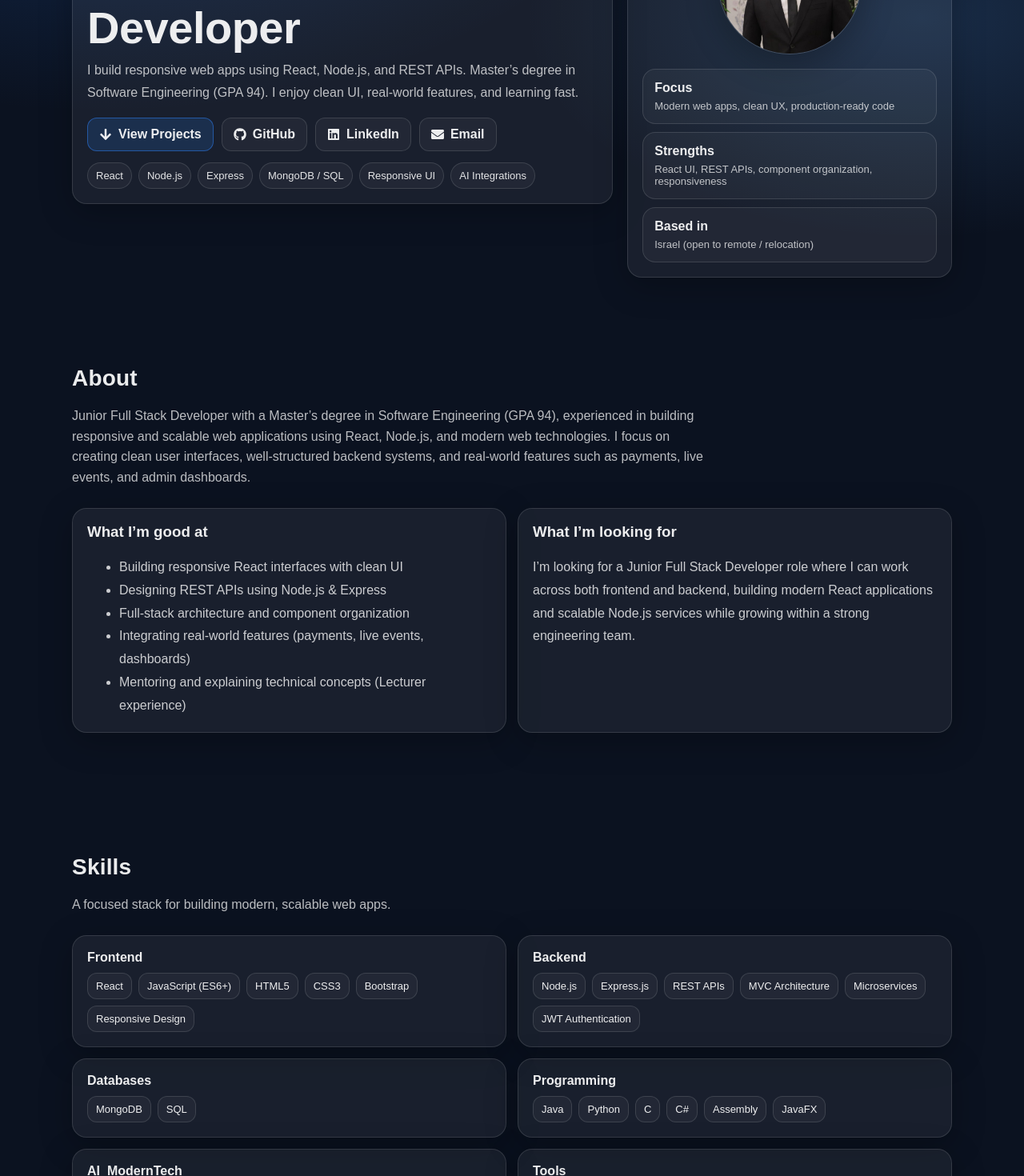
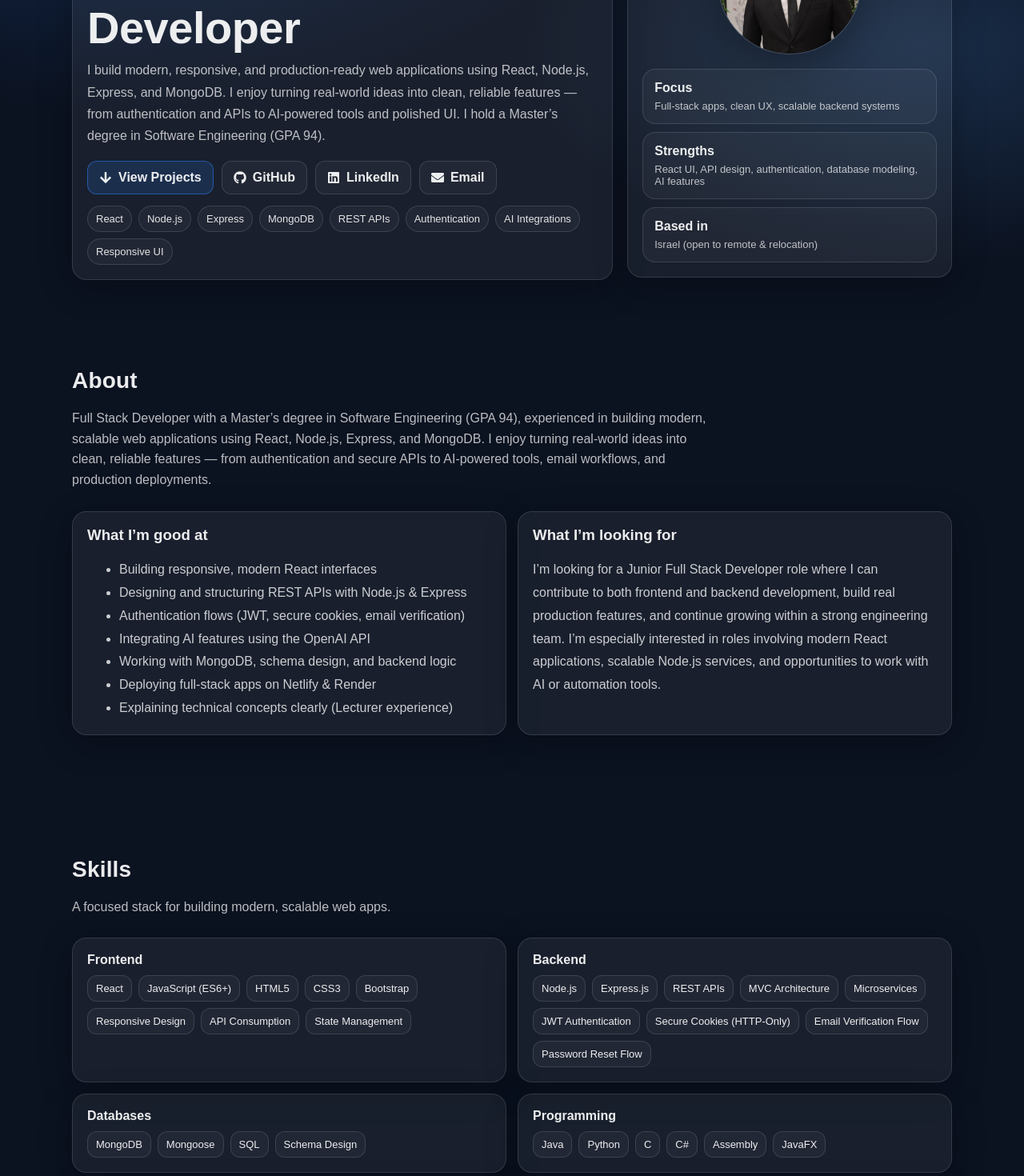
Before and after one commit to Saher-15/portfolio, a React (Vite) app: page / in a window 1280 px wide. Shown: the part 280-1750 px from the top of the page at 80% size. Built offline with nearby package versions, Linux system fonts and the light colour scheme.

Commit message:
Add new project

```diff
--- a/src/components/About.jsx
+++ b/src/components/About.jsx
@@ -3,34 +3,41 @@ export function About() {
     <section className="section" id="about">
       <div className="container">
         <h2 className="sectionTitle">About</h2>
+
         <p className="sectionSub">
-          Junior Full Stack Developer with a Master’s degree in Software Engineering (GPA 94),
-          experienced in building responsive and scalable web applications using React,
-          Node.js, and modern web technologies. I focus on creating clean user interfaces,
-          well-structured backend systems, and real-world features such as payments,
-          live events, and admin dashboards.
+          Full Stack Developer with a Master’s degree in Software Engineering (GPA 94),
+          experienced in building modern, scalable web applications using React, Node.js,
+          Express, and MongoDB. I enjoy turning real-world ideas into clean, reliable
+          features — from authentication and secure APIs to AI-powered tools, email
+          workflows, and production deployments.
         </p>
 
         <div className="grid2">
+
           <div className="card">
             <h3 style={{ marginTop: 0 }}>What I’m good at</h3>
             <ul style={{ margin: 0, color: "rgba(255,255,255,0.78)", lineHeight: 1.8 }}>
-              <li>Building responsive React interfaces with clean UI</li>
-              <li>Designing REST APIs using Node.js & Express</li>
-              <li>Full-stack architecture and component organization</li>
-              <li>Integrating real-world features (payments, live events, dashboards)</li>
-              <li>Mentoring and explaining technical concepts (Lecturer experience)</li>
+              <li>Building responsive, modern React interfaces</li>
+              <li>Designing and structuring REST APIs with Node.js & Express</li>
+              <li>Authentication flows (JWT, secure cookies, email verification)</li>
+              <li>Integrating AI features using the OpenAI API</li>
+              <li>Working with MongoDB, schema design, and backend logic</li>
+              <li>Deploying full-stack apps on Netlify & Render</li>
+              <li>Explaining technical concepts clearly (Lecturer experience)</li>
             </ul>
           </div>
 
           <div className="card">
             <h3 style={{ marginTop: 0 }}>What I’m looking for</h3>
             <p style={{ margin: 0, color: "rgba(255,255,255,0.78)", lineHeight: 1.8 }}>
-              I’m looking for a Junior Full Stack Developer role where I can work across
-              both frontend and backend, building modern React applications and scalable
-              Node.js services while growing within a strong engineering team.
+              I’m looking for a Junior Full Stack Developer role where I can contribute
+              to both frontend and backend development, build real production features,
+              and continue growing within a strong engineering team. I’m especially
+              interested in roles involving modern React applications, scalable Node.js
+              services, and opportunities to work with AI or automation tools.
             </p>
           </div>
+
         </div>
       </div>
     </section>
--- a/src/components/Hero.jsx
+++ b/src/components/Hero.jsx
@@ -5,6 +5,7 @@ export function Hero() {
   return (
     <section className="hero" id="home">
       <div className="container heroGrid">
+
         {/* LEFT CARD */}
         <div className="card">
           <h1 className="heroTitle">
@@ -13,9 +14,11 @@ export function Hero() {
           </h1>
 
           <p className="heroText">
-            I build responsive web apps using React, Node.js, and REST APIs.
-            Master’s degree in Software Engineering (GPA 94). I enjoy clean UI,
-            real-world features, and learning fast.
+            I build modern, responsive, and production‑ready web applications using
+            React, Node.js, Express, and MongoDB. I enjoy turning real‑world ideas
+            into clean, reliable features — from authentication and APIs to AI‑powered
+            tools and polished UI. I hold a Master’s degree in Software Engineering
+            (GPA 94).
           </p>
 
           <div className="actions">
@@ -50,41 +53,40 @@ export function Hero() {
             <span className="pill">React</span>
             <span className="pill">Node.js</span>
             <span className="pill">Express</span>
-            <span className="pill">MongoDB / SQL</span>
+            <span className="pill">MongoDB</span>
+            <span className="pill">REST APIs</span>
+            <span className="pill">Authentication</span>
+            <span className="pill">AI Integrations</span>
             <span className="pill">Responsive UI</span>
-            <span className="pill">AI Integrations</span>
           </div>
         </div>
 
-        {/* RIGHT CARD (PHOTO + INFO) */}
+        {/* RIGHT CARD */}
         <div className="card">
           <div className="heroPhotoWrap">
-            <img
-              className="heroPhoto"
-              src={myPhoto}
-              alt="Saher Saadi"
-            />
+            <img className="heroPhoto" src={myPhoto} alt="Saher Saadi" />
           </div>
 
           <div className="kpiGrid">
             <div className="kpi">
               <strong>Focus</strong>
-              <span>Modern web apps, clean UX, production-ready code</span>
+              <span>Full‑stack apps, clean UX, scalable backend systems</span>
             </div>
 
             <div className="kpi">
               <strong>Strengths</strong>
               <span>
-                React UI, REST APIs, component organization, responsiveness
+                React UI, API design, authentication, database modeling, AI features
               </span>
             </div>
 
             <div className="kpi">
               <strong>Based in</strong>
-              <span>Israel (open to remote / relocation)</span>
+              <span>Israel (open to remote & relocation)</span>
             </div>
           </div>
         </div>
+
       </div>
     </section>
   );
--- a/src/components/Projects.jsx
+++ b/src/components/Projects.jsx
@@ -1,6 +1,13 @@
 import { FaExternalLinkAlt, FaGithub } from "react-icons/fa";
 
 const projects = [
+    {
+    title: "AI Travel Planner",
+    desc: "Full-stack AI-powered travel planner with authentication, email verification, password reset, and itinerary generation using OpenAI.",
+    stack: ["React", "Node.js", "Express", "MongoDB", "OpenAI API", "Mailjet", "JWT Auth"],
+    live: "https://travelplanner-ai.netlify.app",
+    repo: "https://github.com/Saher-15/Ai-Travel-Planner-Client",
+  },
   {
     title: "Nazareth Holy Cross Website",
     desc: "Responsive website with live events, donation flow, and PayPal integration.",
--- a/src/components/Skills.jsx
+++ b/src/components/Skills.jsx
@@ -6,6 +6,8 @@ const skills = {
     "CSS3",
     "Bootstrap",
     "Responsive Design",
+    "API Consumption",
+    "State Management",
   ],
   Backend: [
     "Node.js",
@@ -14,8 +16,16 @@ const skills = {
     "MVC Architecture",
     "Microservices",
     "JWT Authentication",
+    "Secure Cookies (HTTP‑Only)",
+    "Email Verification Flow",
+    "Password Reset Flow",
   ],
-  Databases: ["MongoDB", "SQL"],
+  Databases: [
+    "MongoDB",
+    "Mongoose",
+    "SQL",
+    "Schema Design",
+  ],
   Programming: [
     "Java",
     "Python",
@@ -26,6 +36,8 @@ const skills = {
   ],
   AI_ModernTech: [
     "AI Fundamentals",
+    "OpenAI API",
+    "Prompt Engineering",
     "API Integrations",
     "Automation Tools",
   ],
@@ -33,8 +45,11 @@ const skills = {
     "Git",
     "Linux/Unix",
     "Postman",
+    "Mailjet API",
     "PayPal API",
     "Docker (Basic)",
+    "Netlify Deployment",
+    "Render Deployment",
   ],
   Concepts: [
     "OOP",
@@ -42,10 +57,13 @@ const skills = {
     "Algorithms",
     "Client-Server Architecture",
     "Networking",
+    "Authentication & Authorization",
+    "Security Best Practices",
     "JSON",
     "XML",
   ],
 };
+
 
 export function Skills() {
   return (
```
